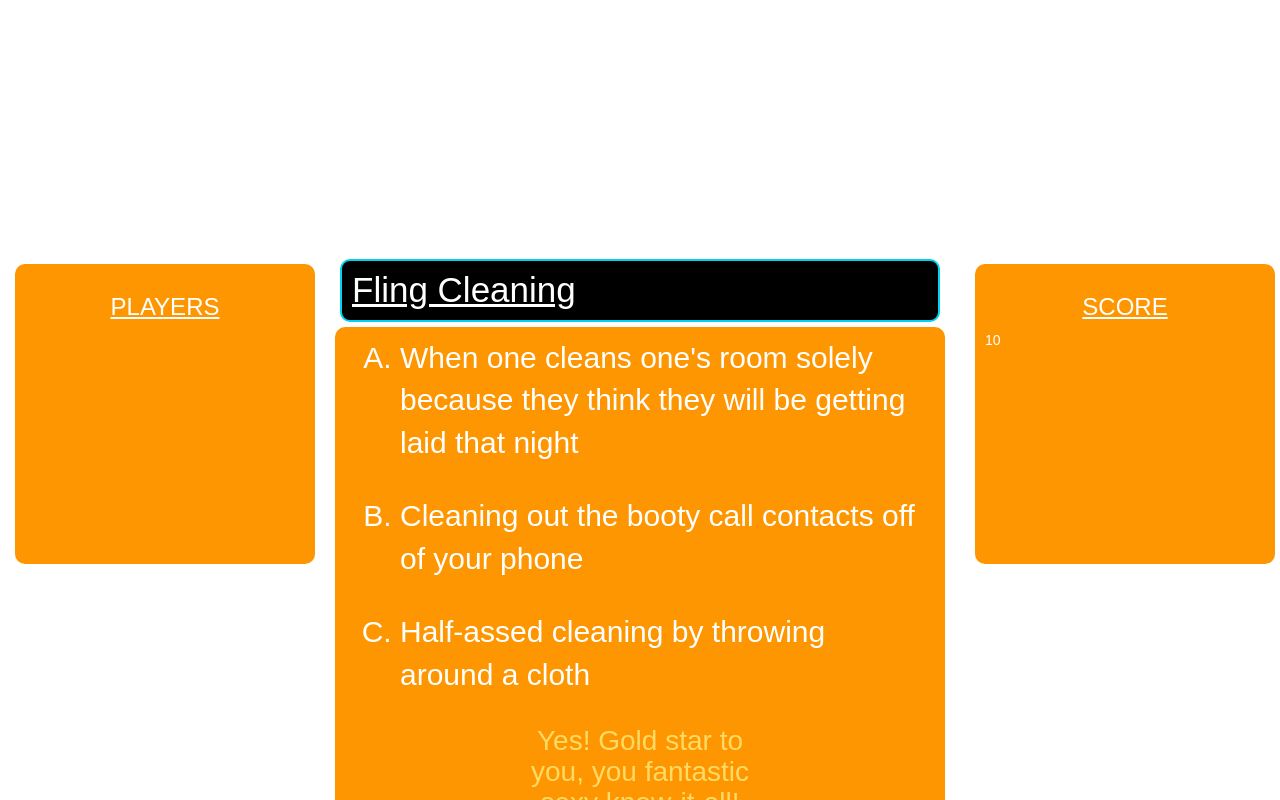
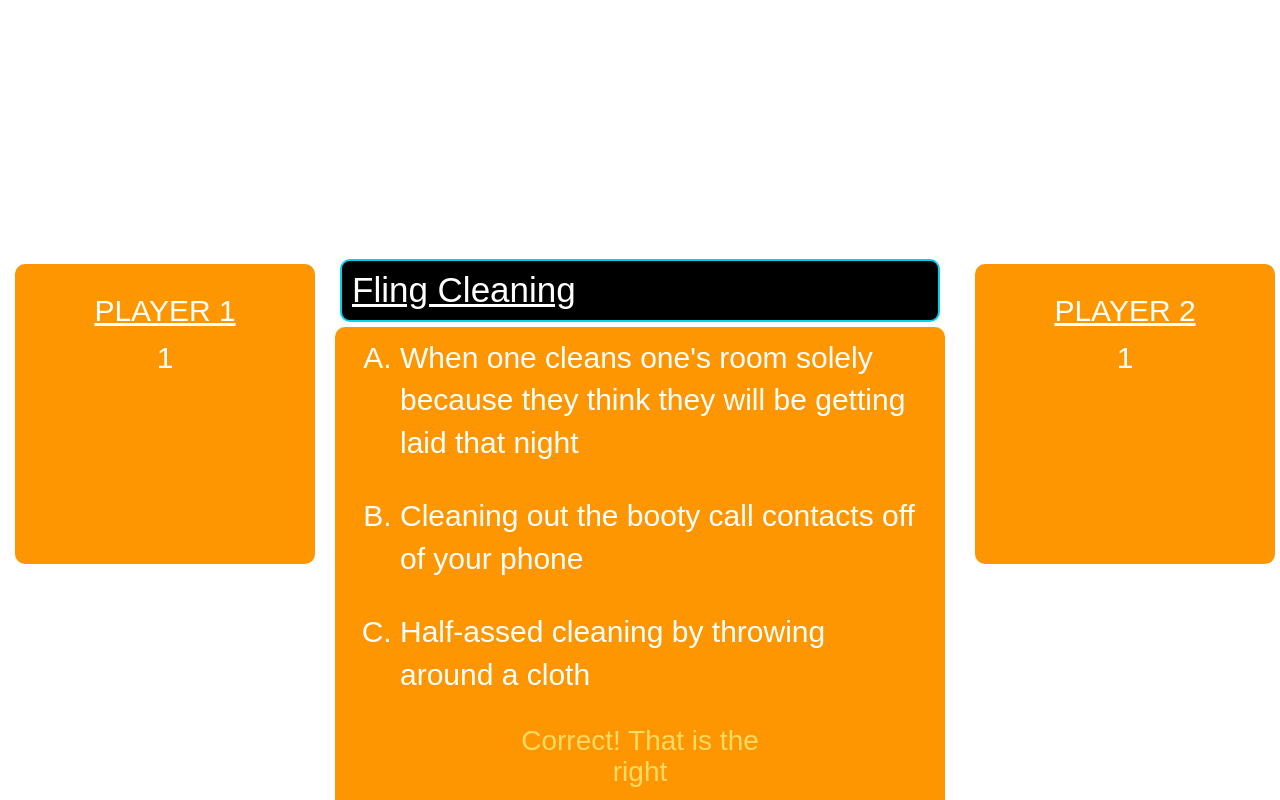
Before and after one commit to WDI-HK-8/UrbanFictionary, a website: page index.html in a window 1280 px wide. Both pictures are taken after a click on the item 660 px from the left and 1472 px from the top of the page. Shown: the part 1072-1872 px from the top of the page. Drawn offline with nearby package versions, Linux system fonts and the light colour scheme.

Commit message:
updated scoring and player info display.

```diff
--- a/css/custom.css
+++ b/css/custom.css
@@ -41,6 +41,14 @@ label, .introduction, h4 {
   color: #FFB03B;
 }
 
+#define-pill {
+  display: none;
+}
+
+#red-pill:hover + #define-pill {
+  display: block;
+}
+
 input {
   color: #000000;
 }
@@ -67,6 +75,8 @@ input {
 	margin: 10px auto;
 	padding: 10px;
 	border-radius: 10px;
+  font-size: 30px;
+  text-align: center;
 }
 
 
@@ -81,6 +91,7 @@ h2 {
 h3 {
   text-decoration: underline;
   text-align: center;
+  font-size: 30px;
 }
 
 .word {
@@ -121,8 +132,11 @@ h4 {
 }
 
 li {
+  list-style-type: none;
+}
+
+li.choice {
   list-style-type: upper-alpha;
   font-size: 30px;
   margin: 5px 20px;
-
 }
--- a/index.html
+++ b/index.html
@@ -18,7 +18,7 @@
       <section id="page">
         <p class="introduction">
           Play the game and get <span id="red-pill">red pilled*</span>.<br />
-          (<span id="red-pill">*</span>enlightened; aware of the nature of the universe; a reference to The Matrix where Neo is asked blue pill or red pill?)
+          <span id="red-pill define-pill">(*enlightened; aware of the nature of the universe; a reference to The Matrix where Neo is asked blue pill or red pill?)</span>
         </p>
         <form>
           <label>Player 1: <input id="1stplayer" placeholder="Name" /></label>
@@ -33,7 +33,8 @@
   <!-- Player Details     -->
         <div class="col-xs-3">
           <aside class="player-names">
-            <h3>PLAYERS</h3>
+            <h3>PLAYER 1</h3>
+            <div class="display-score"></div>
             <ul>
             </ul>
           </aside>
@@ -58,7 +59,7 @@
   <!-- Score Keeping       -->
         <div class="col-xs-3">
           <aside class="player-scores">
-          <h3>SCORE</h3>
+          <h3>PLAYER 2</h3>
           <div class="display-score"></div>
           </aside>
         </div>
--- a/js/application.js
+++ b/js/application.js
@@ -6,8 +6,8 @@ $(document).ready (function() {
     if (addName == '' || addName2 == ''){
       alert('C\'mon, both players must have a name!');
     } else {
-      $('aside.player-names').append('<li>' + addName + '</li>' + '<li>' + addName2 + '</li>');
-      $('aside.player-scores').append('<li>' + addName + '</li>' + '<li>' + addName + '</li>' + '<li>' + addName2 + '</li>' + '<li>' + addName + '</li>');
+      $('aside.player-names').append('<li>' + addName + '</li>' + '<li>' + '' + '</li>');
+      $('aside.player-scores').append('<li>' + addName2 + '</li>' + '<li>' + '' + '</li>');
     $('html, body').animate({
       scrollTop: $('#q1').offset().top
       }, 1000);
@@ -31,6 +31,14 @@ $(document).ready (function() {
 
 });
 
+  // $('#red-pill').mouseleave(function() {
+  //     $('#define-pill').hide();
+  // });
+
+  // $('#red-pill').mouseenter(function() {
+  //     $('#define-pill').show();
+  // });
+
 
 var Game = function () {
 
@@ -49,67 +57,56 @@ game.questions = [
     title: "Just Ducky",
     possibleAnswers: ["Calm on the surface, paddling like crazy beneath", "Acting like a duck", "Fine and dandy - like Donald"],
     correctAnswer: "Calm on the surface, paddling like crazy beneath",
-    score: 10
   },
   {
     title:'Eye Cabbage',
     correctAnswer:'The complete opposite of eye candy',
     possibleAnswers: ['A gross eye infection', 'the heart of a cabbage'],
-    score: 10
   },
   {
     title:'Defensive Eating',
     correctAnswer:'Strategically consuming food for the sole purpose of preventing others from getting it',
     possibleAnswers: ['Eating for the sole purpose of filling the hole in the heart after being oh so wrong', 'To retort after another individual questions your eating habits'],
-    score: 10
   },
   {
     title:'Sausage Fear',
     correctAnswer:'Straight men who are afraid of showing any physical or emotional bond with another man',
     possibleAnswers: ['Being afraid to see the thingy', 'A preference for hamburgers'],
-    score: 10
   },
   {
     title:'Trust Fail',
     correctAnswer:'A poorly excuted trust fall',
     possibleAnswers: ['A broken promise', 'Believing in Santa. Oh sorry, Santa isn\'t real.'],
-    score: 10
   },
   {
     title:'Cinderfella',
     correctAnswer:'A man who must be home by midnight',
     possibleAnswers: ['A guy that likes Cinderella', 'Someone who works in the blue collar industry, like at the mines'],
-    score: 10
   },
   {
     title:'Askhole',
     correctAnswer:'Someone who asks many stupid, pointless or obnoxious questions',
     possibleAnswers: ['A window to ask questions at the bank', 'The safe replacement word for a swear word'],
-    score: 10
   },
   {
     title:'Fling Cleaning',
     correctAnswer:'When one cleans one\'s room solely because they think they will be getting laid that night',
     possibleAnswers: ['Cleaning out the booty call contacts off of your phone', 'Half-assed cleaning by throwing around a cloth'],
-    score: 10
   },
   {
     title:'Grave Digging',
     correctAnswer:'Trying to engage in intercourse with a much older person',
     possibleAnswers: ['Looking for bodies', 'When trying to backpedal on a bad comment but actually making it worst'],
-    score: 10
   },
   {
     title:'Bedgasm',
     correctAnswer:'Feeling of eurphoria experienced when climbing into bed after a long day',
     possibleAnswers: ['Loss of warm on a cold day when getting out of bed', 'Two beds going at it'],
-    score: 10
   },
   {
     title:'Nicholas Cage Syndrome',
     correctAnswer:'When you have the same facial expression no matter what emotion you\'re supposed to be showing',
     possibleAnswers: ['An obsession with the actor Nicolas Cage', 'To be incredibly famous for absolute crap'],
-    score: 10
   }
 ];
 game.answeredQuestions = [];
@@ -136,7 +133,7 @@ function loadNewQuestion() {
   if (game.answeredQuestions.length < game.questions.length) {
     game.currentQuestion = game.selectRandomQuestion();
     } else {
-    alert("All questions have been answered.");
+    alert('');
     return;
   }
 }
@@ -158,9 +155,9 @@ var userAnswer = $('.choice').click(function(){
   $('.result').show();
   $('.next-question').show();
   if (game.validateAnswer(game.currentQuestion, userAnswer)) {
-    game.score += 10;
+    game.score ++;
     displayScore();
-    $('.result').html('Yes! Gold star to you, you fantastic sexy know-it-all!');
+    $('.result').html('Correct! That is the right');
     $('.result').css('color', '#FFDA64');
   } else {
     $('.result').html('Incorrect. Your answer sucked. The correct answer is:'+ '<br /><br />' + '"' + game.currentQuestion.correctAnswer + '."');
```
